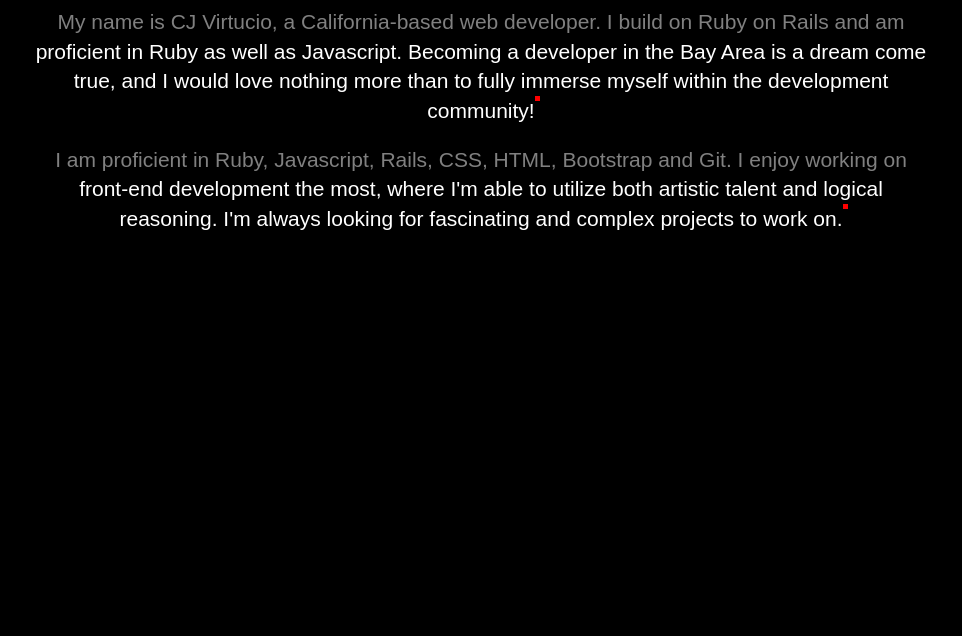
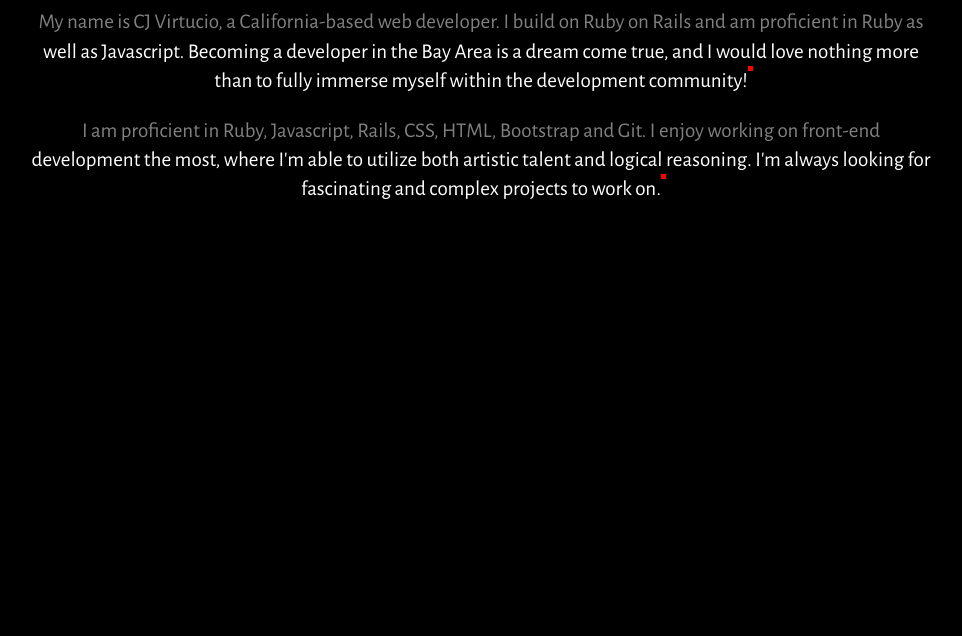
Before and after one commit to cjvirtucio87/cjvApp_simplified, a plain HTML site: page index.html in a window 1280 px wide. Shown: the part 164-800 px from the top of the page, without its empty margins (159-1121 px from the left). Drawn offline with nearby package versions, Linux system fonts and the light colour scheme.

Commit message:
small edit

```diff
--- a/index.html
+++ b/index.html
@@ -7,6 +7,9 @@
 
     <link href="bootstrap/css/bootstrap.min.css" rel="stylesheet">
     <link href="index.css" rel="stylesheet">
+
+    <!-- Google fonts -->
+    <link href='https://fonts.googleapis.com/css?family=Alegreya+Sans|Satisfy' rel='stylesheet' type='text/css'>
   </head>
   <div class="container">
     <div class="row row-centered">
```
